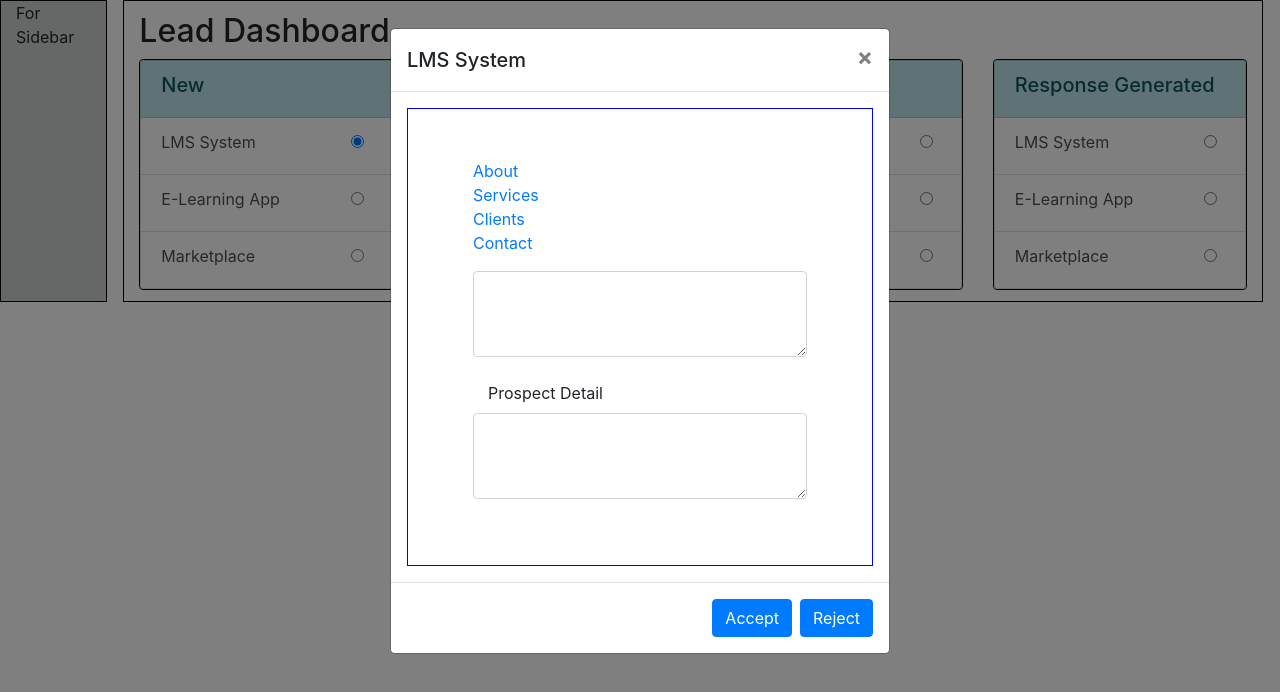
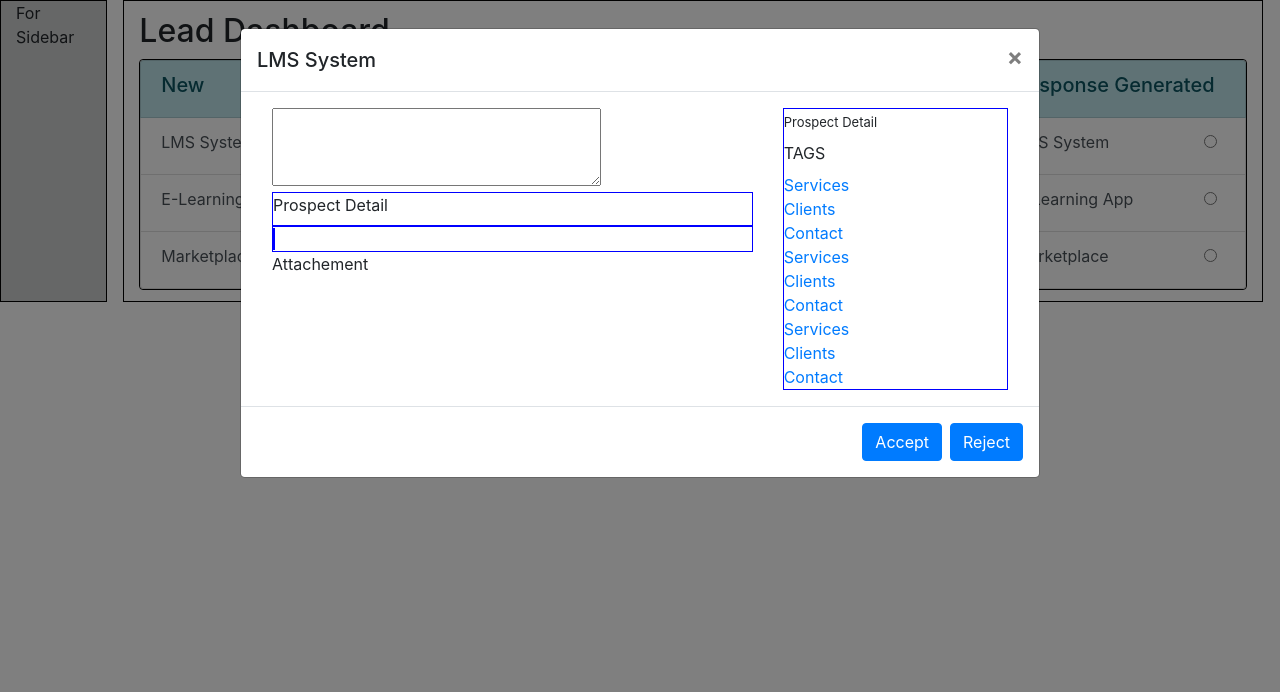
Before and after one commit to sagarutlas-zapbuild/project1, a React (Create React App) app in the folder frontend/: page / in a window 1280 px wide. Both pictures are taken after a click on the radio button 357 px from the left and 141 px from the top of the page. Shown: the top 692 px of the page. Built offline with nearby package versions, Linux system fonts and the light colour scheme.

Commit message:
modal size is fixed and now working with design

```diff
--- a/frontend/src/App.css
+++ b/frontend/src/App.css
@@ -85,3 +85,7 @@
   border: 1px solid blue;
   padding: 50px 50px 50px 50px;
 }
+#margin1 {
+  border: 1px solid blue;
+
+}
--- a/frontend/src/App.js
+++ b/frontend/src/App.js
@@ -3,7 +3,7 @@ import './App.css';
 //import LeadDashboard from './Components/LeadDashboard'
 import 'bootstrap/dist/css/bootstrap.min.css';
 //import LeadDashboard from './Components/LeadDashboard'
-import Leadform from './Components/Leadform';
+//import Leadform from './Components/Leadform';
 import Dashboard from './Components/LeadDashboard'
 
 function App() {
--- a/frontend/src/Components/Modals/NewModal.js
+++ b/frontend/src/Components/Modals/NewModal.js
@@ -21,70 +21,81 @@ const [modal, setModal] = useState(false);
   }
 
   return (
+
 <div>
-
   <Label className="Radio-label">{labelText}</Label>
 <input type="radio" name="new" onClick={toggle}></input>
-
-<Modal isOpen={modal} toggle={toggle}>
+  <Modal className="modal-dailog modal-lg" isOpen={modal} toggle={toggle}>
 <ModalHeader toggle={toggle}>{labelText}</ModalHeader>
 <ModalBody>
-{/* <Container fluid={true} className="Full-screen">
-*/}
-<form>
-<div id="margin">
-{/* <div id="form-control">
-*/} <row>
-<Col>
+<div class="container">
+            <div class="row">
+
+              <div class="col-sm-8">
+
+                <textarea
+                  id="description_new"
+                  rows="3" cols="30" required
+                 /*  let value = this.state.data.map(e=>JSON.stringify(e).replace(/{|}/g,'')).join(',\n');
+
+ <textarea value={value}  defaultValue="val" /> */
+                />
+<div id="margin1">
+                <label className="text-center">Prospect Detail</label>
+
+                </div>
+                <div id="margin1" wrap-content>
+                  <labelText id="margin1" > </labelText>
+                </div>
+                <label className="text-center">Attachement</label>
+
+              </div>
+
+
+
+              <div class="col-sm-4">
+                <div id="margin1">
                   <div className="sidenav">
-<div className="right">
-<div className="form-group">
-<a href="#">About</a>
+
+                        <label ><font size="2">  Prospect Detail</font> </label>
                         <br />
+                        <label >TAGS</label>
+                        <br/>
+
                         <a href="#">Services</a>
                         <br />
                         <a href="#">Clients</a>
                         <br />
                         <a href="#">Contact</a>
+                        <br/>
+
+                        <a href="#">Services</a>
+                        <br />
+                        <a href="#">Clients</a>
+                        <br />
+                        <a href="#">Contact</a>
+                                                <br/>
+
+                        <a href="#">Services</a>
+                        <br />
+                        <a href="#">Clients</a>
+                        <br />
+                        <a href="#">Contact</a>
+
+
                     </div>
                   </div>
               </div>
-</Col>
-<Col>
-<textarea
-className="form-control"
-id="description_new"
-rows="3 " required
-/>
-<br/>
-
-<div className="form-group">
-<Col>
-<label className="text-center">Prospect Detail</label>
-</Col>
-<textarea
-className="form-control"
-id="description_new"
-rows="3 " required
-/>
-
             </div>
-</Col>
-
-</row>
-
           </div>
-{/* </div>
-*/} </form>
-{/* </Container>
-*/} </ModalBody>
+</ModalBody>
 <ModalFooter>
 <Button color="primary" onClick={toggle}>Accept</Button>{' '}
 <Button color="primary" onClick={toggleNested}>Reject</Button>
 {/*props still need to be made.
 Hence, complete functionality is still not achieved for second level modal*/}
 <Modal isOpen={nestedModal} toggle={toggleNested} onClosed={closeAll ? toggle : undefined}>
-            <ModalHeader>Nested Modal title</ModalHeader>
+            <ModalHeader>Reason For rejection</ModalHeader>
             <ModalBody>
             <form>
 <div id="margin">
@@ -92,7 +103,7 @@ Hence, complete functionality is still not achieved for second level modal*/}
 <textarea
 className="form-control"
 id="description_new"
-rows="3" required
+rows="5" required
 />
 <Button color="primary" onClick={toggle}>Submit</Button>
 </div>
```
Lines whose indentation alone changed are shown as unchanged.
